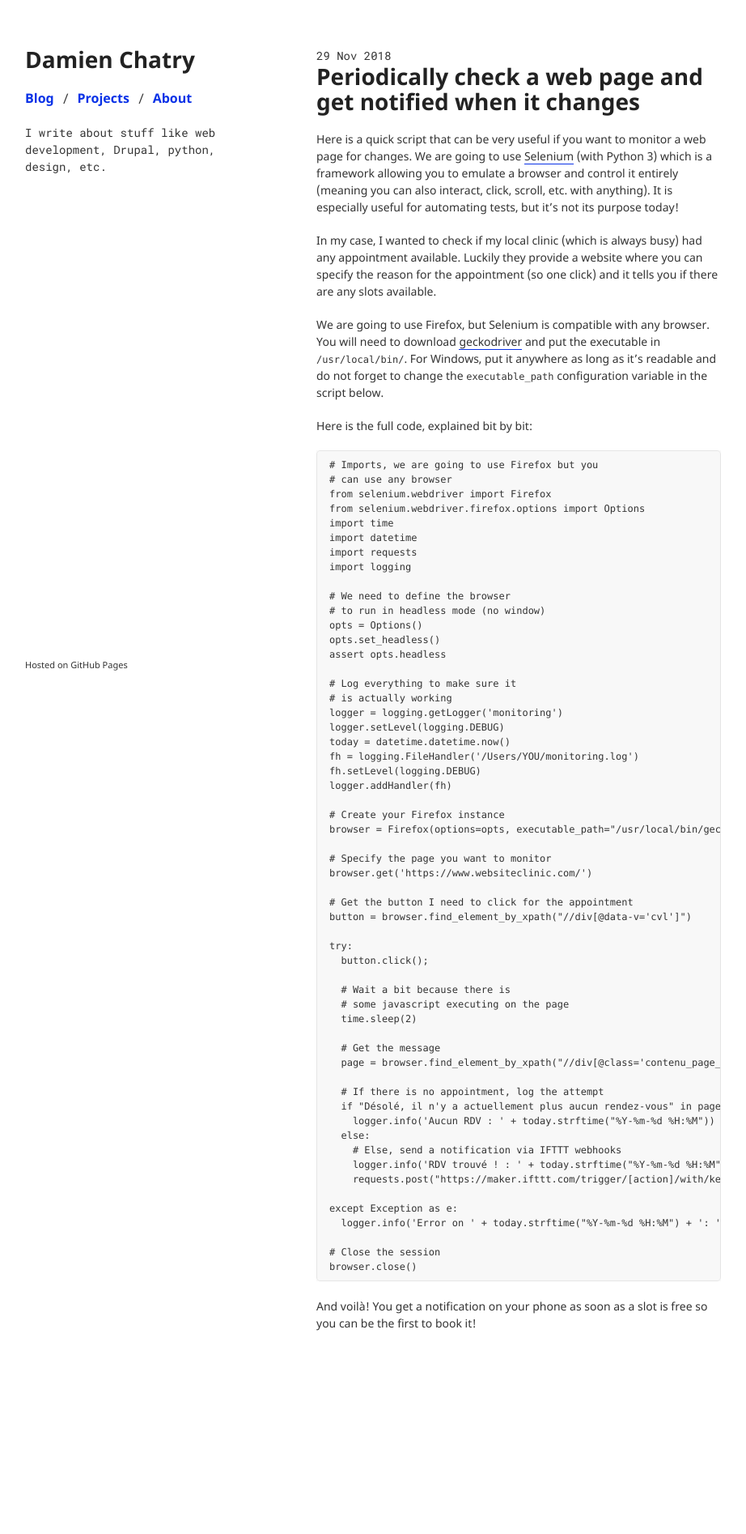
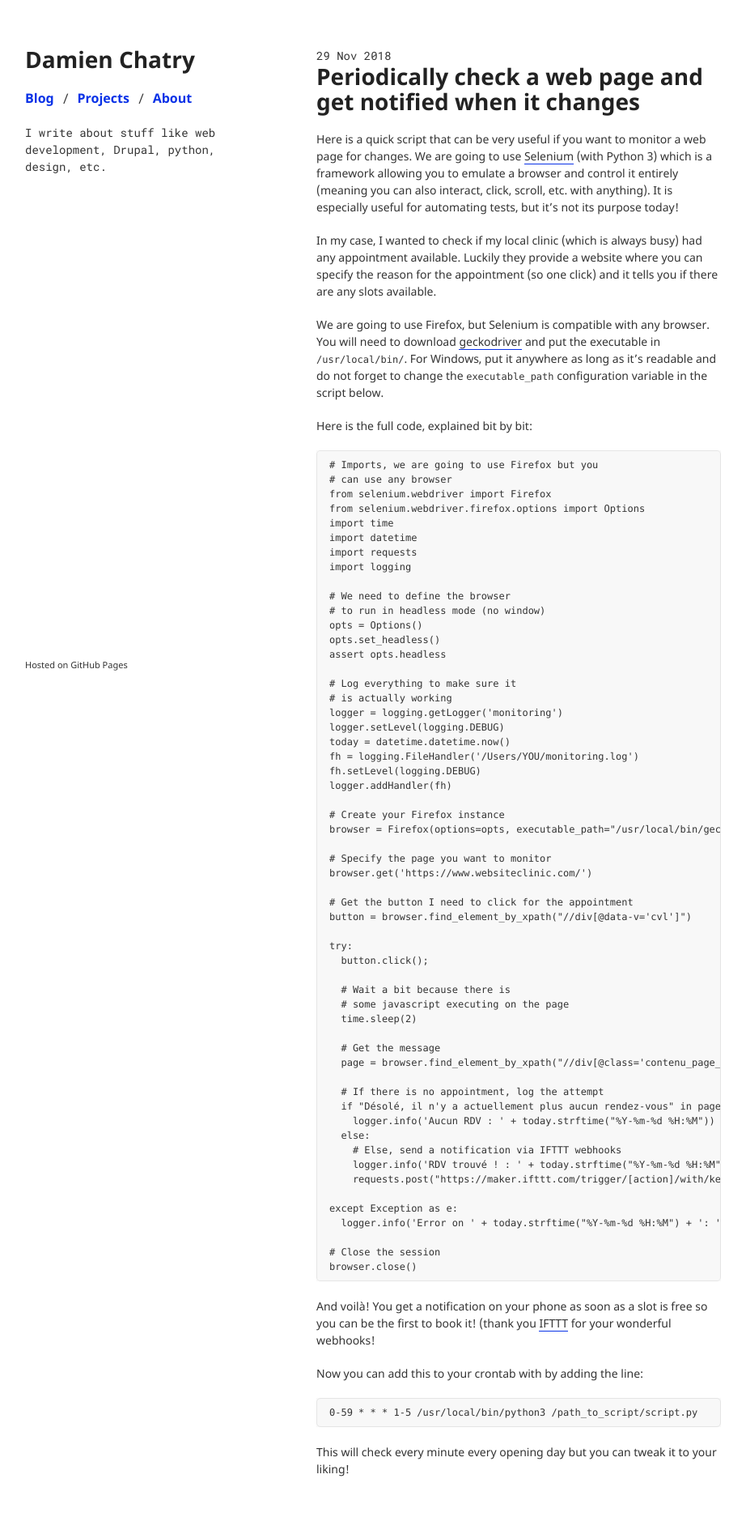
Before and after one commit to dchatry/blog, a Jekyll site: the page built from _posts/2018-11-28-periodically-check-web-page-get-notified-changes.markdown, in a window 1280 px wide. Shown: the whole page at 81% size, without its empty margins (179-1101 px from the left). Built offline with Jekyll 4.4.1, drawn with Linux system fonts in a browser that asks for light colours; nearby versions of some CDN libraries; before the commit the page ends 1714 px from its top, so only the background shows below that.

Commit message:
Update 2018-11-28-periodically-check-web-page-get-notified-changes.markdown

````diff
--- a/_posts/2018-11-28-periodically-check-web-page-get-notified-changes.markdown
+++ b/_posts/2018-11-28-periodically-check-web-page-get-notified-changes.markdown
@@ -75,4 +75,10 @@ except Exception as e:
 browser.close()
 ```
 
-And voilà! You get a notification on your phone as soon as a slot is free so you can be the first to book it!
+And voilà! You get a notification on your phone as soon as a slot is free so you can be the first to book it! (thank you [IFTTT](http://ifttt.com/) for your wonderful webhooks!
+
+Now you can add this to your crontab with by adding the line:
+```
+0-59 * * * 1-5 /usr/local/bin/python3 /path_to_script/script.py
+```
+This will check every minute every opening day but you can tweak it to your liking!
````
